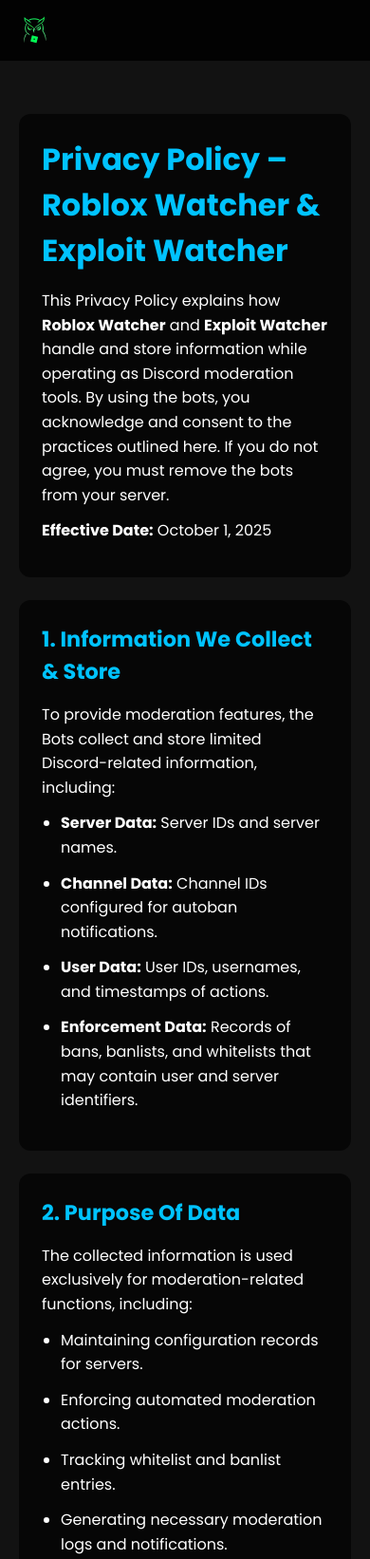
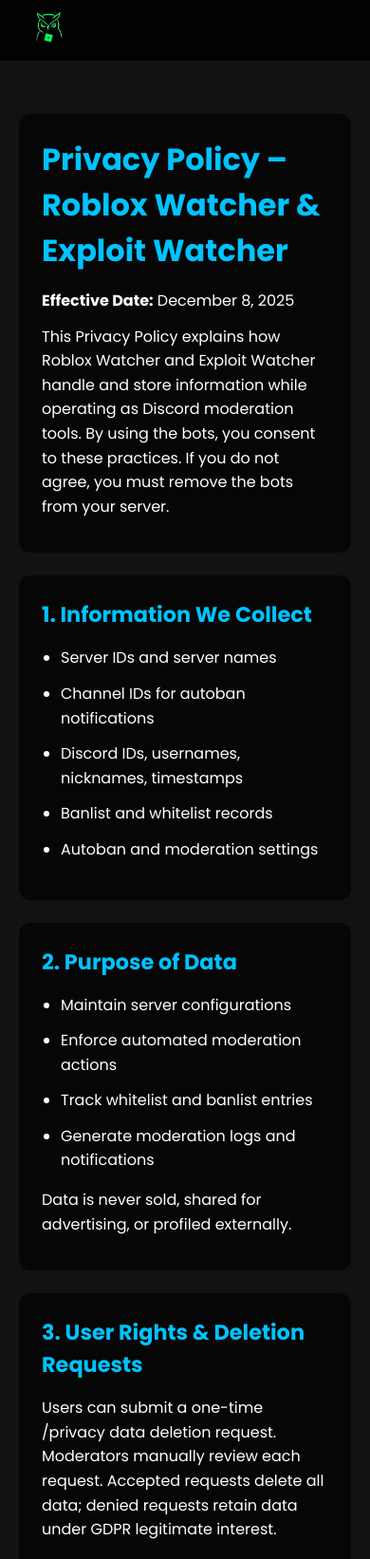
Before and after one commit to adadadadwadq/website, a plain HTML site: page privacy.html in a window 390 px wide. Shown: the top 1642 px of the page at 95% size. Drawn offline with Linux system fonts and the light colour scheme.

Commit message:
Update privacy.html

```diff
--- a/privacy.html
+++ b/privacy.html
@@ -1,124 +1,89 @@
 <!DOCTYPE html>
 <html lang="en">
 <head>
-  <meta charset="utf-8" />
-  <meta name="viewport" content="width=device-width,initial-scale=1" />
+<meta charset="UTF-8">
+<meta name="viewport" content="width=device-width, initial-scale=1.0">
 <title>Roblox Watcher Privacy Policy</title>
 <link href="https://fonts.googleapis.com/css2?family=Poppins:wght@400;600;700&display=swap" rel="stylesheet">
 <style>
   * { box-sizing: border-box; margin: 0; padding: 0; font-family: "Poppins", sans-serif; }
-    html, body { height: 100%; background: #121212; color: #fff; }
+  body { background: #121212; color: #fff; padding-top: 64px; }
   a { color: #00c3ff; text-decoration: none; }
-
-    /* Header Logo */
-    header {
-      position: fixed;
-      top: 0;
-      left: 0;
-      width: 100%;
-      height: 64px;
-      display: flex;
-      align-items: center;
-      padding: 10px 28px;
-      background: rgba(0,0,0,0.85);
-      backdrop-filter: blur(5px);
-      z-index: 1000;
-    }
-    header .logo img { height: 46px; display: block; }
-    body { padding-top: 64px; }
-
+  header { position: fixed; top: 0; left: 0; width: 100%; height: 64px; display: flex; align-items: center; padding: 10px 28px; background: rgba(0,0,0,0.85); backdrop-filter: blur(5px); z-index: 1000; }
+  header img { height: 46px; }
   main { max-width: 900px; margin: 36px auto; padding: 20px; }
   h1, h2 { color: #00c3ff; margin-bottom: 16px; }
   h1 { font-size: 2rem; }
   h2 { font-size: 1.4rem; }
   p, li { line-height: 1.6; margin-bottom: 12px; }
   ul { margin-left: 20px; margin-bottom: 16px; }
+  section { background: rgba(0,0,0,0.65); padding: 24px; border-radius: 12px; margin-bottom: 24px; }
   footer { text-align: center; color: rgba(255,255,255,0.6); padding: 26px 10px; }
-    body { background: url("banner3.png") center/cover no-repeat; background-attachment: fixed; }
-    section { background: rgba(0,0,0,0.65); padding: 24px; border-radius: 12px; margin-bottom: 24px; }
-
-    @media (max-width: 760px) {
-      header { padding: 10px 16px; }
-      header .logo img { height: 40px; }
-    }
 </style>
 </head>
 <body>
-
-  <!-- Header with clickable logo -->
 <header>
-    <a href="index.html" class="logo" aria-label="Go to home">
-      <img src="backgroundlogo.png" alt="Roblox Watcher Logo">
-    </a>
+  <a href="index.html" class="logo"><img src="backgroundlogo.png" alt="Roblox Watcher Logo"></a>
 </header>
-
 <main>
   <section>
     <h1>Privacy Policy – Roblox Watcher & Exploit Watcher</h1>
-      <p>This Privacy Policy explains how <strong>Roblox Watcher</strong> and <strong>Exploit Watcher</strong> handle and store information while operating as Discord moderation tools. By using the bots, you acknowledge and consent to the practices outlined here. If you do not agree, you must remove the bots from your server.</p>
-      <p><strong>Effective Date:</strong> October 1, 2025</p>
+    <p><strong>Effective Date:</strong> December 8, 2025</p>
+    <p>This Privacy Policy explains how Roblox Watcher and Exploit Watcher handle and store information while operating as Discord moderation tools. By using the bots, you consent to these practices. If you do not agree, you must remove the bots from your server.</p>
   </section>
 
   <section>
-      <h2>1. Information We Collect & Store</h2>
-      <p>To provide moderation features, the Bots collect and store limited Discord-related information, including:</p>
+    <h2>1. Information We Collect</h2>
     <ul>
-        <li><strong>Server Data:</strong> Server IDs and server names.</li>
-        <li><strong>Channel Data:</strong> Channel IDs configured for autoban notifications.</li>
-        <li><strong>User Data:</strong> User IDs, usernames, and timestamps of actions.</li>
-        <li><strong>Enforcement Data:</strong> Records of bans, banlists, and whitelists that may contain user and server identifiers.</li>
+      <li>Server IDs and server names</li>
+      <li>Channel IDs for autoban notifications</li>
+      <li>Discord IDs, usernames, nicknames, timestamps</li>
+      <li>Banlist and whitelist records</li>
+      <li>Autoban and moderation settings</li>
     </ul>
   </section>
 
   <section>
-      <h2>2. Purpose Of Data</h2>
-      <p>The collected information is used exclusively for moderation-related functions, including:</p>
+    <h2>2. Purpose of Data</h2>
     <ul>
-        <li>Maintaining configuration records for servers.</li>
-        <li>Enforcing automated moderation actions.</li>
-        <li>Tracking whitelist and banlist entries.</li>
-        <li>Generating necessary moderation logs and notifications.</li>
+      <li>Maintain server configurations</li>
+      <li>Enforce automated moderation actions</li>
+      <li>Track whitelist and banlist entries</li>
+      <li>Generate moderation logs and notifications</li>
     </ul>
-      <p>Information is never sold or shared externally and is not used for advertising or profiling. Its sole purpose is to enable the functionality of the Bots and support server moderation.</p>
-      <p>All data mentioned above is permanently stored within our database.</p>
+    <p>Data is never sold, shared for advertising, or profiled externally.</p>
   </section>
 
   <section>
-      <h2>3. Your Data</h2>
-      <ul>
-        <li>Stored data is <strong>not sold, traded, or shared</strong> with outside organizations.</li>
-        <li>Banlist information is used only for the sole purpose of Roblox Watcher and Exploit Watcher.</li>
-        <li>In rare cases, data may be shared if legally required (e.g., responding to lawful requests).</li>
-      </ul>
+    <h2>3. User Rights & Deletion Requests</h2>
+    <p>Users can submit a one-time <code>/privacy</code> data deletion request. Moderators manually review each request. Accepted requests delete all data; denied requests retain data under GDPR legitimate interest.</p>
   </section>
 
   <section>
-      <h2>4. Security Information</h2>
-      <ul>
-        <li>We take precautions in ensuring our database is secure.</li>
-        <li>Although protections are in place, no system can be considered completely infallible.</li>
-      </ul>
+    <h2>4. Appeal Information</h2>
+    <p>Users may appeal moderation decisions via the official <a href="https://discord.gg/e9EudbVGNV" target="_blank">Roblox Watcher Discord</a> server. Certain bans may be unappealable unless innocence is proven.</p>
   </section>
 
   <section>
-      <h2>5. Appeal Information</h2>
-      <ul>
-        <li>If you believe your account has been added to the banlist by mistake, you may submit an <strong>appeal request</strong> through the official Roblox Watcher Discord server.</li>
-        <li>Successful appeals may result in the removal of your ID from the stored banlists. Note: innapropiate experience bans are <strong>unappealable</strong> unless proven innocent.</li>
-      </ul>
+    <h2>5. Security</h2>
+    <p>Databases are secured using standard practices. No system is completely infallible, but precautions are in place to prevent unauthorized access.</p>
   </section>
 
   <section>
-      <h2>6. Updates to This Privacy Policy</h2>
-      <ul>
-        <li>This Privacy Policy may be revised to reflect changes in how the bots operate, security improvements, or compliance requirements. Updates may also be made as needed to reflect changes in policy, features, or compliance requirements. Continued use of the bots after such updates means you accept the revised Privacy Policy.</li>
-      </ul>
+    <h2>6. Legal Basis</h2>
+    <p>Retention of data is justified under GDPR “legitimate interest” to protect Discord communities. Deletion requests are honored or lawfully denied.</p>
+  </section>
+
+  <section>
+    <h2>7. Updates</h2>
+    <p>This Privacy Policy may be updated to reflect operational changes, security improvements, or compliance requirements. Continued use after updates indicates acceptance.</p>
+  </section>
+
+  <section>
+    <h2>8. Contact</h2>
+    <p>For questions or concerns, contact support via the <a href="https://discord.gg/e9EudbVGNV" target="_blank">Roblox Watcher Discord</a> server.</p>
   </section>
 </main>
-
-  <footer>
-    &copy; 2025 Roblox Watcher. All rights reserved.
-  </footer>
-
+<footer>&copy; 2025 Roblox Watcher. All rights reserved.</footer>
 </body>
 </html>
```
Lines whose indentation alone changed are shown as unchanged.
